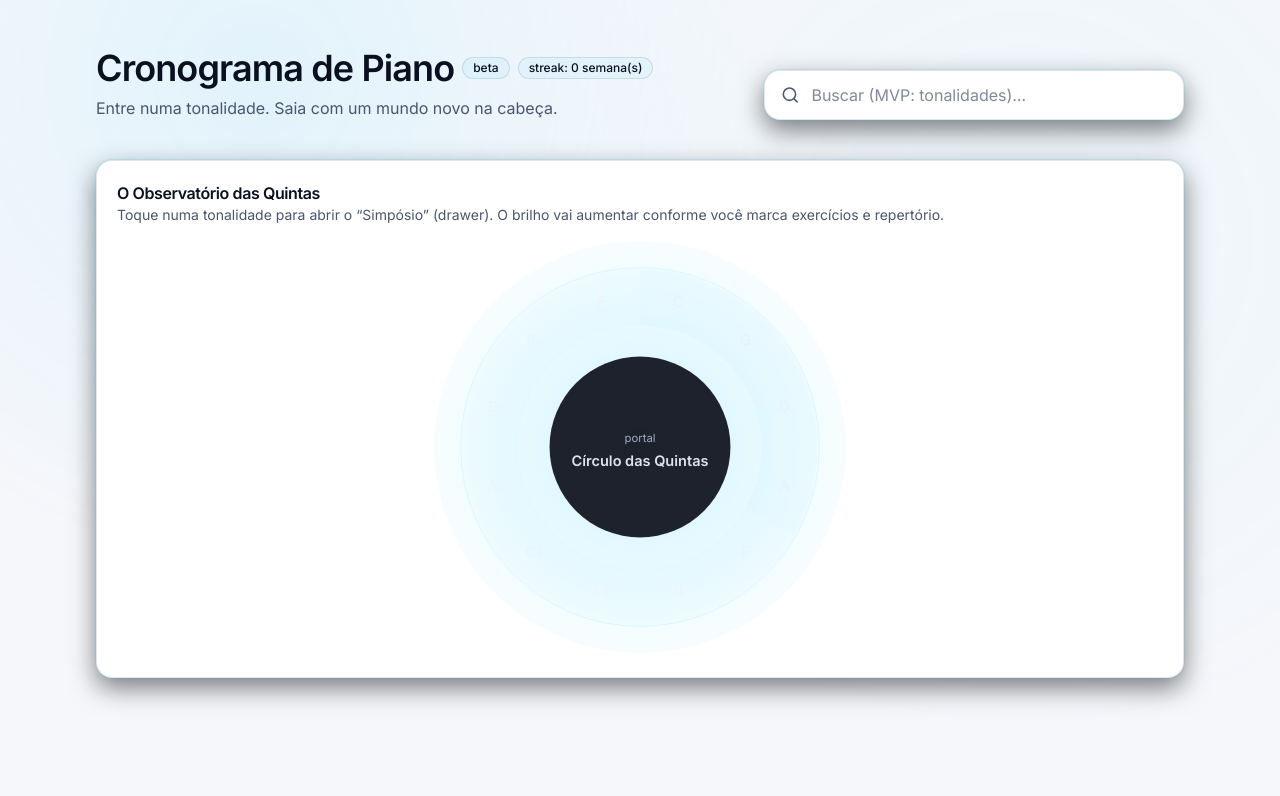
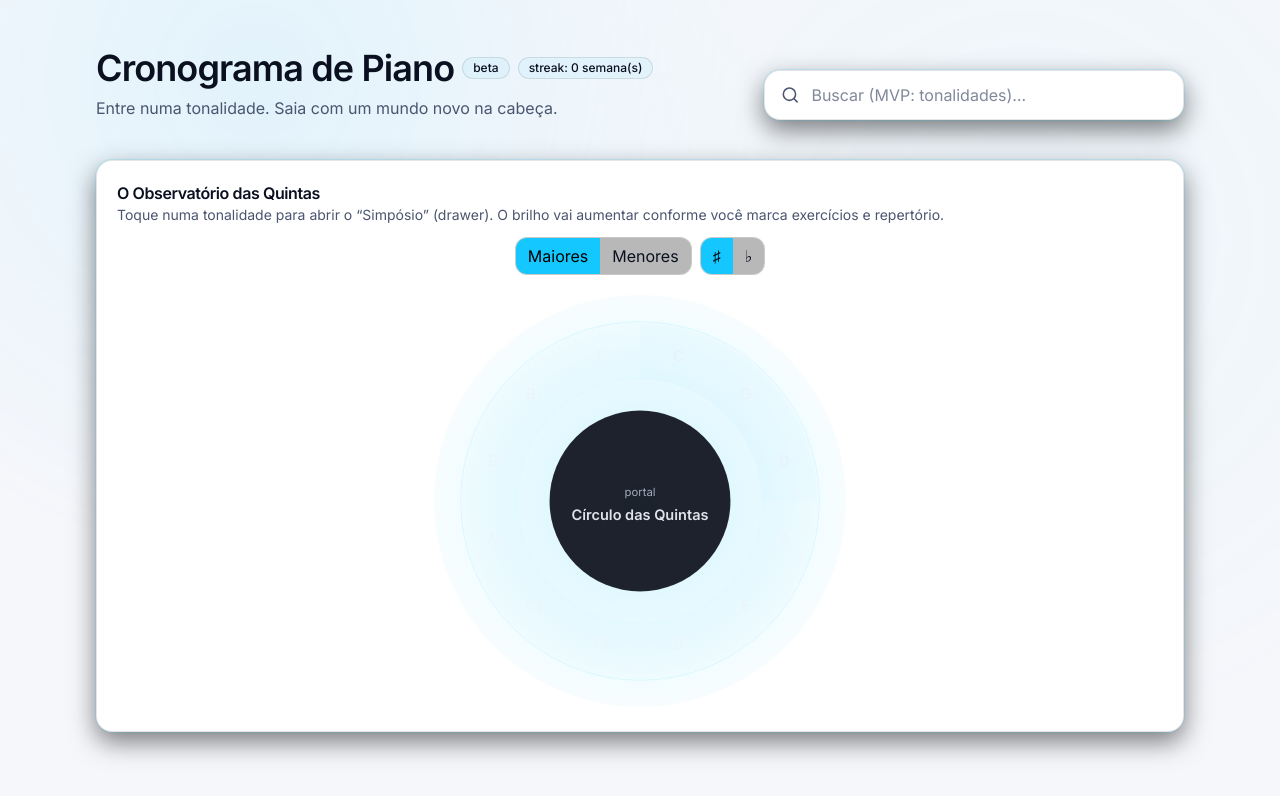
Before and after one commit to JoaoVictorPV/pianoscores, a Next.js app: page / in a window 1280 px wide. Shown: the top 796 px of the page. Built offline with nearby package versions, Linux system fonts and the light colour scheme.

Commit message:
feat: simplify to practices only; add mode/spelling toggles

```diff
--- a/src/components/circle/CircleOfFifths.tsx
+++ b/src/components/circle/CircleOfFifths.tsx
@@ -5,6 +5,7 @@ import * as React from "react";
 import { cn } from "@/lib/cn";
 import { MVP_KEYS, type KeySlug } from "@/content/keys";
 import { useProgressStore } from "@/store/progressStore";
+import { Button } from "@/components/ui/Button";
 
 type KeyId = "C" | "G" | "D" | "A" | "E" | "B" | "F#" | "C#" | "Ab" | "Eb" | "Bb" | "F";
 
@@ -86,6 +87,8 @@ export function CircleOfFifths({
   className?: string;
   onPickKey?: (slug: KeySlug) => void;
 }) {
+  const [mode, setMode] = React.useState<"major" | "minor">("major");
+  const [spelling, setSpelling] = React.useState<"sharp" | "flat">("sharp");
   const [hovered, setHovered] = React.useState<KeyId | null>(null);
   const size = 520;
   const cx = size / 2;
@@ -99,15 +102,24 @@ export function CircleOfFifths({
     if (!hydrated) hydrate();
   }, [hydrated, hydrate]);
 
-  const keyToSlug: Partial<Record<KeyId, KeySlug>> = {
-    C: "c-major",
-    G: "g-major",
-    D: "d-major",
-    A: "a-minor", // placeholder: A sector used for A minor in MVP
+  // MVP mapping. Full mapping will be expanded later.
+  const keyToSlug: Partial<Record<string, KeySlug>> = {
+    "major:sharp:C": "c-major",
+    "major:sharp:G": "g-major",
+    "major:sharp:D": "d-major",
+    "minor:sharp:A": "a-minor",
+
+    // also allow picking A minor even if user is in "flat" mode.
+    "minor:flat:A": "a-minor",
   };
 
+  function slugFor(id: KeyId) {
+    const key = `${mode}:${spelling}:${id}`;
+    return keyToSlug[key];
+  }
+
   function pctForKey(id: KeyId) {
-    const slug = keyToSlug[id];
+    const slug = slugFor(id);
     if (!slug) return 0;
     const content = MVP_KEYS.find((k) => k.slug === slug);
     if (!content) return 0;
@@ -118,8 +130,8 @@ export function CircleOfFifths({
   }
 
   function labelForKey(id: KeyId) {
-    const slug = keyToSlug[id];
-    if (!slug) return `${id} (em breve)`;
+    const slug = slugFor(id);
+    if (!slug) return `${id} (${mode === "major" ? "Maior" : "menor"}) (em breve)`;
     const c = MVP_KEYS.find((k) => k.slug === slug);
     return c ? `${c.label}` : `${id}`;
   }
@@ -132,11 +144,55 @@ export function CircleOfFifths({
     return `rgba(20,199,255,${alpha.toFixed(3)})`;
   }
 
-  const hoveredSlug = hovered ? keyToSlug[hovered] : undefined;
+  const hoveredSlug = hovered ? slugFor(hovered) : undefined;
   const hoveredPct = hovered ? pctForKey(hovered) : 0;
 
   return (
-    <div className={cn("flex w-full items-center justify-center", className)}>
+    <div className={cn("flex w-full flex-col items-center justify-center gap-4", className)}>
+      <div className="flex flex-wrap items-center justify-center gap-2">
+        <div className="inline-flex overflow-hidden rounded-xl border border-[var(--color-border)] bg-[rgba(0,0,0,0.12)]">
+          <Button
+            type="button"
+            size="sm"
+            variant="segmented"
+            className={cn("rounded-none border-0", mode === "major" ? "bg-[var(--color-neon-500)] text-black" : "")}
+            onClick={() => setMode("major")}
+          >
+            Maiores
+          </Button>
+          <Button
+            type="button"
+            size="sm"
+            variant="segmented"
+            className={cn("rounded-none border-0", mode === "minor" ? "bg-[var(--color-neon-500)] text-black" : "")}
+            onClick={() => setMode("minor")}
+          >
+            Menores
+          </Button>
+        </div>
+
+        <div className="inline-flex overflow-hidden rounded-xl border border-[var(--color-border)] bg-[rgba(0,0,0,0.12)]">
+          <Button
+            type="button"
+            size="sm"
+            variant="segmented"
+            className={cn("rounded-none border-0", spelling === "sharp" ? "bg-[var(--color-neon-500)] text-black" : "")}
+            onClick={() => setSpelling("sharp")}
+          >
+            ♯
+          </Button>
+          <Button
+            type="button"
+            size="sm"
+            variant="segmented"
+            className={cn("rounded-none border-0", spelling === "flat" ? "bg-[var(--color-neon-500)] text-black" : "")}
+            onClick={() => setSpelling("flat")}
+          >
+            ♭
+          </Button>
+        </div>
+      </div>
+
       <svg
         viewBox={`0 0 ${size} ${size}`}
         className="h-[320px] w-[320px] md:h-[420px] md:w-[420px]"
@@ -197,7 +253,7 @@ export function CircleOfFifths({
 
           const midAngle = (startAngle + endAngle) / 2;
           const labelPos = polarToCartesian(cx, cy, (rOuter + rInner) / 2, midAngle);
-          const slug = keyToSlug[k.id];
+          const slug = slugFor(k.id);
           const isHovered = hovered === k.id;
           const scale = slug && isHovered ? 1.018 : 1;
           return (
--- a/src/components/key/KeyDrawer.tsx
+++ b/src/components/key/KeyDrawer.tsx
@@ -143,7 +143,7 @@ export function KeyDrawer({
 
           <ScrollArea.Root className="h-[calc(86vh-88px)] md:h-[calc(100vh-3rem-88px)]">
             <ScrollArea.Viewport className="h-full px-5 py-5">
-              <Accordion.Root type="multiple" className="space-y-3" defaultValue={["mechanical"]}>
+              <Accordion.Root type="multiple" className="space-y-3" defaultValue={["mechanical", "repertoire"]}>
                 {/* Mechanical */}
                 <Accordion.Item value="mechanical" className="rounded-2xl border border-[var(--color-border)] bg-[var(--color-panel-900)]">
                   <Accordion.Header>
@@ -197,36 +197,11 @@ export function KeyDrawer({
                 {/* Affect */}
                 {/* (B) removed by design: focus on Context + Repertoire */}
 
-                {/* Context */}
-                <Accordion.Item value="context" className="rounded-2xl border border-[var(--color-border)] bg-[var(--color-panel-900)]">
-                  <Accordion.Header>
-                    <Accordion.Trigger className="flex w-full items-center justify-between gap-4 px-4 py-3 text-left">
-                      <span className="text-sm font-semibold">B) {keyContent.context.title}</span>
-                      <span className="text-[var(--color-muted)]">▼</span>
-                    </Accordion.Trigger>
-                  </Accordion.Header>
-                  <Accordion.Content className="px-4 pb-4">
-                    <p className="text-sm leading-6 text-[var(--color-muted)]">{keyContent.context.intro}</p>
-                    <div className="mt-4 space-y-3">
-                      {keyContent.context.topics.map((t) => (
-                        <div key={t.title} className="rounded-2xl border border-[var(--color-border)] bg-[color-mix(in_oklab,var(--color-panel-900),white_4%)] p-4">
-                          <div className="text-sm font-semibold">{t.title}</div>
-                          <ul className="mt-2 list-disc space-y-2 pl-5 text-sm leading-6 text-[var(--color-muted)]">
-                            {t.bullets.map((b, i) => (
-                              <li key={i}>{b}</li>
-                            ))}
-                          </ul>
-                        </div>
-                      ))}
-                    </div>
-                  </Accordion.Content>
-                </Accordion.Item>
-
                 {/* Repertoire */}
                 <Accordion.Item value="repertoire" className="rounded-2xl border border-[var(--color-border)] bg-[var(--color-panel-900)]">
                   <Accordion.Header>
                     <Accordion.Trigger className="flex w-full items-center justify-between gap-4 px-4 py-3 text-left">
-                      <span className="text-sm font-semibold">C) {keyContent.repertoire.title}</span>
+                      <span className="text-sm font-semibold">B) {keyContent.repertoire.title}</span>
                       <span className="text-[var(--color-muted)]">▼</span>
                     </Accordion.Trigger>
                   </Accordion.Header>
--- a/src/components/ui/Button.tsx
+++ b/src/components/ui/Button.tsx
@@ -13,6 +13,8 @@ const buttonVariants = cva(
           "bg-[var(--color-neon-500)] text-black hover:bg-[var(--color-neon-400)]",
         secondary:
           "border border-[var(--color-border)] bg-[var(--color-panel-900)] text-[var(--color-foreground)] hover:bg-[color-mix(in_oklab,var(--color-panel-900),white_6%)]",
+        segmented:
+          "border border-[var(--color-border)] bg-[rgba(0,0,0,0.18)] text-[var(--color-foreground)] hover:bg-[rgba(0,0,0,0.28)]",
         ghost:
           "text-[var(--color-foreground)] hover:bg-[color-mix(in_oklab,var(--color-panel-900),white_6%)]",
       },
--- a/src/content/keys.ts
+++ b/src/content/keys.ts
@@ -41,11 +41,6 @@ export type KeyContent = {
     title: string;
     intro: string;
     exercises: Exercise[];
-  };
-  context: {
-    title: string;
-    intro: string;
-    topics: { title: string; bullets: string[] }[];
   };
   repertoire: {
     title: string;
@@ -197,27 +192,6 @@ export const MVP_KEYS: KeyContent[] = [
             "Use este estudo como laboratório de igualdade: notas ‘sem importância’ não existem.",
             "Se o dedo ‘pula’ demais, o som fica picotado. Mantenha a mão perto da tecla.",
             "Meta: legato convincente sem pedal, com dinâmica uniforme.",
-          ],
-        },
-      ],
-    },
-    context: {
-      title: "Desafio do Contexto",
-      intro:
-        "Em Dó Maior, dá pra falar do que o piano virou quando saiu do salão aristocrático e começou a morar no apartamento burguês: o instrumento como ‘mídia social’ do século XIX. Quem tocava bem era literalmente alguém.",
-      topics: [
-        {
-          title: "O piano como tecnologia doméstica",
-          bullets: [
-            "A evolução de mecanismo e estrutura (mais tensão de corda, mais potência) mudou o que era ‘técnica’.",
-            "O repertório ‘para casa’ cresce: sonatinas, álbuns infantis, peças de caráter — o mercado editorial manda muito.",
-          ],
-        },
-        {
-          title: "Neutralidade não existe",
-          bullets: [
-            "Mesmo ‘sem acidentes’, você escolhe retórica: fraseado, articulação e hierarquia de vozes.",
-            "Ouvir vozes internas é o grande divisor entre tocar e ‘falar piano’.",
           ],
         },
       ],
@@ -583,20 +557,6 @@ export const MVP_KEYS: KeyContent[] = [
         },
       ],
     },
-    context: {
-      title: "Desafio do Contexto",
-      intro:
-        "Sol Maior é um bom lugar para falar da ascensão do repertório doméstico e do gosto burguês: música como educação moral, etiqueta e status. O piano vira ‘mobiliário sonoro’.",
-      topics: [
-        {
-          title: "Pedagogia e mercado",
-          bullets: [
-            "Compositores escrevem sonatinas e coleções para vender: isso molda o que virou ‘técnica básica’.",
-            "O aluno não é só artista: é consumidor. O repertório se adapta.",
-          ],
-        },
-      ],
-    },
     repertoire: {
       title: "Desafio do Repertório",
       intro:
@@ -812,27 +772,6 @@ export const MVP_KEYS: KeyContent[] = [
         },
       ],
     },
-    context: {
-      title: "Desafio do Contexto",
-      intro:
-        "Ré Maior é um portal perfeito para Viena e o século XVIII/XIX: guerras, burguesia, indústria e o piano virando um bicho mais potente. Onde tem aço e madeira, tem política.",
-      topics: [
-        {
-          title: "Do cravo ao piano robusto",
-          bullets: [
-            "Mudança de mecânica e tensão de cordas altera a escrita: mais dinâmica, mais legato, mais ‘peso’.",
-            "As guerras e a indústria impactam materiais; a produção em massa muda o acesso ao instrumento.",
-          ],
-        },
-        {
-          title: "Clementi vs. Mozart (o ringue elegante)",
-          bullets: [
-            "Duelo de 1781 diante do Imperador José II: virtuose como entretenimento de elite.",
-            "Clementi foi chamado de ‘mecânico’, mas seu legado é pedagógico — e muito.",
-          ],
-        },
-      ],
-    },
     repertoire: {
       title: "Desafio do Repertório",
       intro:
@@ -1019,21 +958,6 @@ export const MVP_KEYS: KeyContent[] = [
         },
       ],
     },
-    context: {
-      title: "Desafio do Contexto",
-      intro:
-        "Menor não é ‘triste’: é uma gramática diferente. Falar de tonalidade menor é falar de linguagem, retórica e psicologia musical — e também de como o romantismo vendeu emoção como produto.",
-      topics: [
-        {
-          title: "As três escalas menores e a história por trás",
-          bullets: [
-            "Natural: herança modal e simplicidade.",
-            "Harmônica: o ‘puxão’ do 7º grau para criar dominante mais forte.",
-            "Melódica: solução prática para canto/linha melódica, depois ‘virou regra’ pedagógica.",
-          ],
-        },
-      ],
-    },
     repertoire: {
       title: "Desafio do Repertório",
       intro:
```
Also changed, not shown: 1 other file (tests, documents, lock files or other folders).
